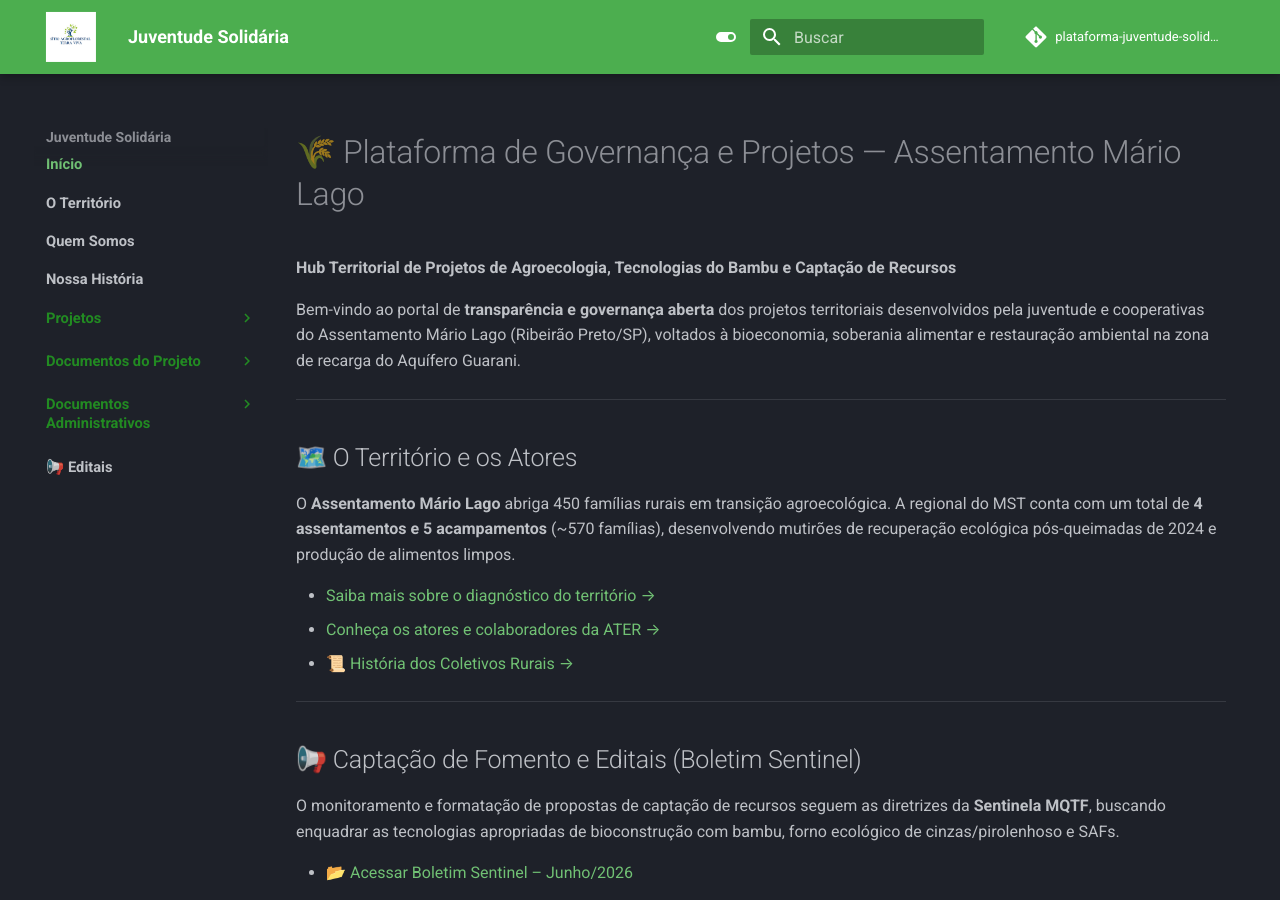
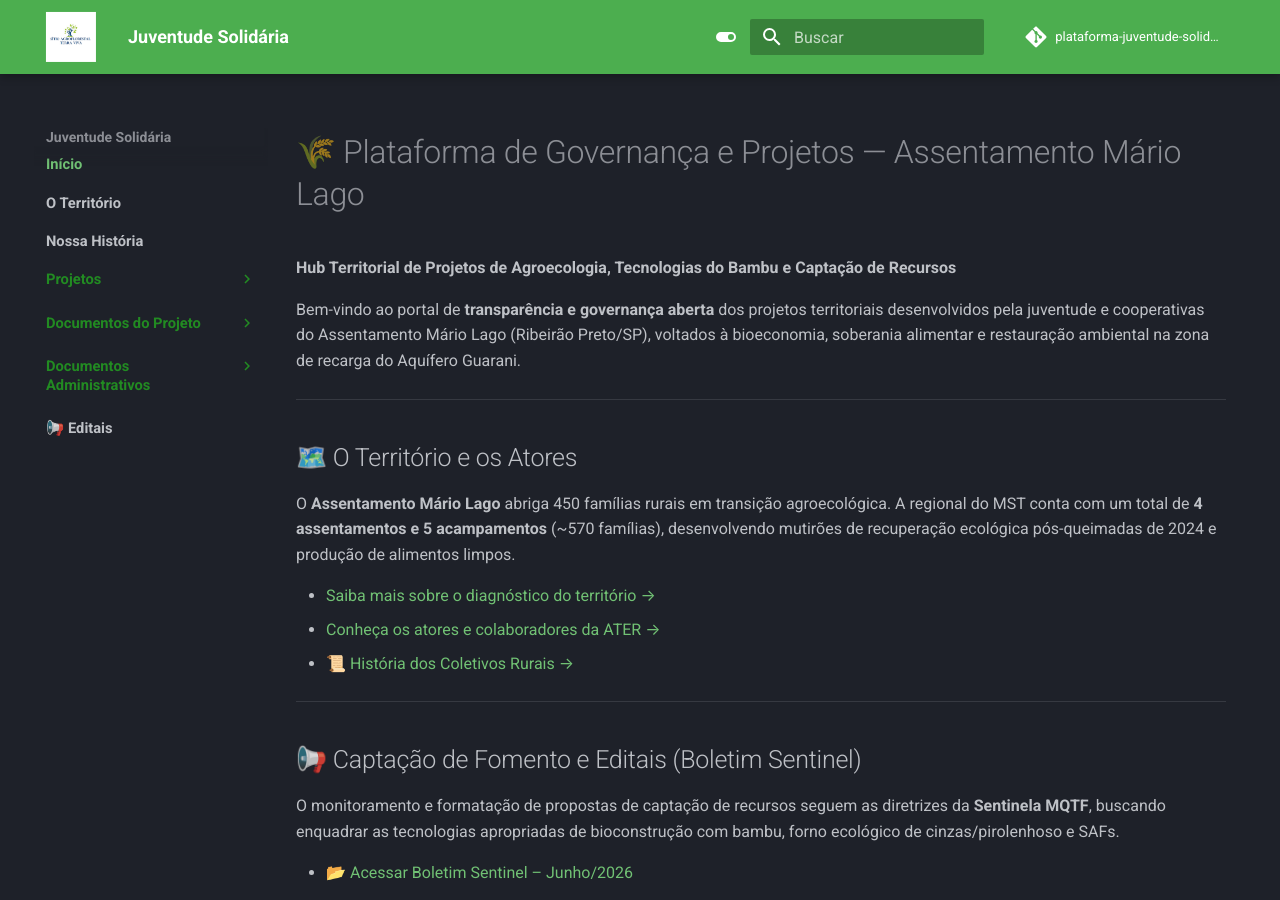
Before and after one commit to takwaratec/plataforma-juventude-solidaria-2026, an MkDocs documentation site: the page built from docs/index.md, in a window 1280 px wide and 900 px high. Built offline with MkDocs 1.6.1 and Material for MkDocs 9.7.7, drawn with Linux system fonts in a browser that asks for light colours; comment, search, counter and statistics services are not loaded.

```diff
--- a/mkdocs.yml
+++ b/mkdocs.yml
@@ -71,7 +71,6 @@
 nav:
   - "Início": index.md
   - "O Território": territorio.md
-  - "Quem Somos": atores.md
   - "Nossa História": historia.md
   - "Projetos":
     - "Viveiro-Educador": projetos/viveiro-educador.md
```
